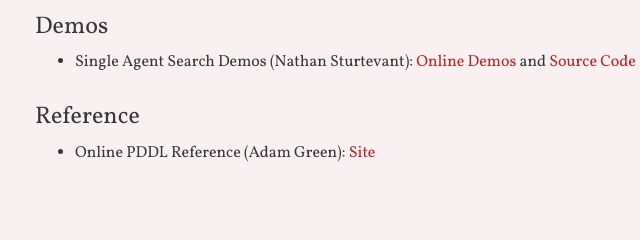
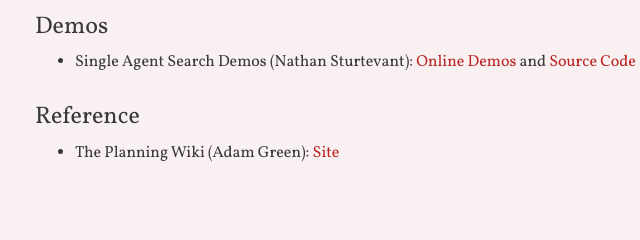
Before and after one commit to AI-Planning/education-site, a plain HTML site: page index.html in a window 1280 px wide. Shown: the part 1560-1800 px from the top of the page, 35-675 px from the left. Drawn offline with nearby package versions, Linux system fonts and the light colour scheme; no server answers.

Commit message:
index.html edited online with Bitbucket

```diff
--- a/index.html
+++ b/index.html
@@ -173,7 +173,7 @@
                     </ul>
                     <h2>Reference</h2>
                     <ul>
-                        <li>Online PDDL Reference (Adam Green): <a target="_blank" href="https://nergmada.github.io/pddl-reference/">Site</a></li>
+                        <li>The Planning Wiki (Adam Green): <a target="_blank" href="https://planning.wiki">Site</a></li>
                     </ul>
                 </div>
             </div>
```
